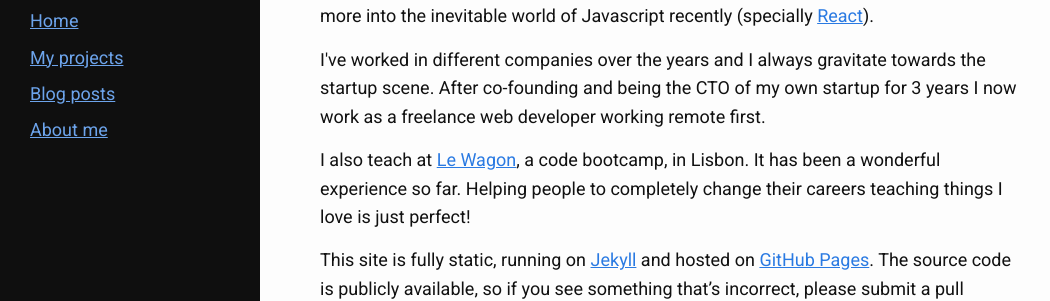
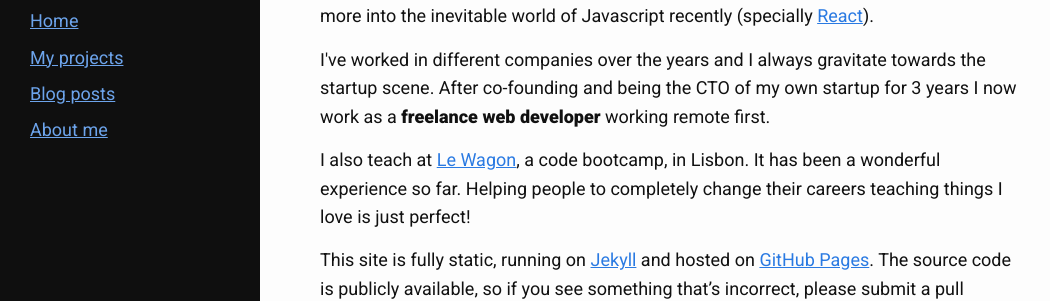
Before and after one commit to rikas/rikas.github.io, a Jekyll site: the page built from about.html, in a window 1280 px wide. Shown: the part 402-703 px from the top of the page, without its empty margins (0-1050 px from the left). Built offline with Jekyll 4.4.1, drawn with Linux system fonts in a browser that asks for light colours.

Commit message:
Include bold text and use it in the about page

```diff
--- a/_includes/head.html
+++ b/_includes/head.html
@@ -10,7 +10,7 @@
   <link rel="stylesheet" href="{{ "/assets/main.css" | relative_url }}">
   <link rel="canonical" href="{{ page.url | replace:'index.html','' | absolute_url }}">
   <link rel="alternate" type="application/rss+xml" title="{{ site.title | escape }}" href="{{ "/feed.xml" | relative_url }}">
-  <link href="https://fonts.googleapis.com/css?family=Roboto|Roboto+Condensed|Alegreya:700" rel="stylesheet" type="text/css" />
+  <link href="https://fonts.googleapis.com/css?family=Roboto:400,900|Alegreya:700" rel="stylesheet" type="text/css" />
 
   {% if jekyll.environment == 'production' and site.google_analytics %}
   {% include google-analytics.html %}
--- a/_sass/rikas/_base.scss
+++ b/_sass/rikas/_base.scss
@@ -16,6 +16,11 @@ body {
   color: $text-color;
   background-color: $background-color;
   font-kerning: normal;
+  font-weight: 100;
+}
+
+strong {
+  font-weight: bold;
 }
 
 /**
--- a/about.html
+++ b/about.html
@@ -25,8 +25,8 @@ permalink: /about/
 
 <p>
   I've worked in different companies over the years and I always gravitate towards the startup
-  scene. After co-founding and being the CTO of my own startup for 3 years I now work as a freelance
-  web developer working remote first.
+  scene. After co-founding and being the CTO of my own startup for 3 years I now work as a <strong>
+  freelance web developer</strong> working remote first.
 </p>
 
 <p>
```
Also changed, not shown: 8 other files.
